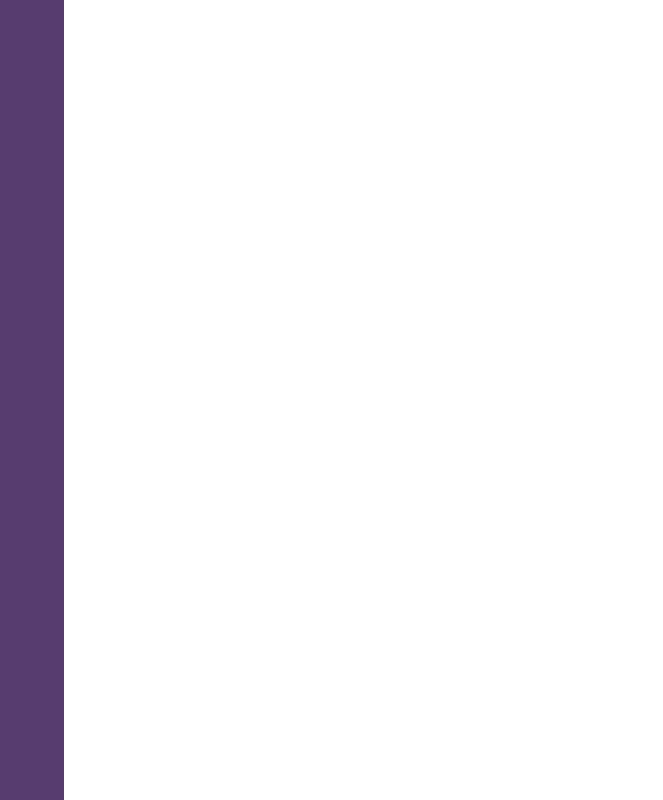
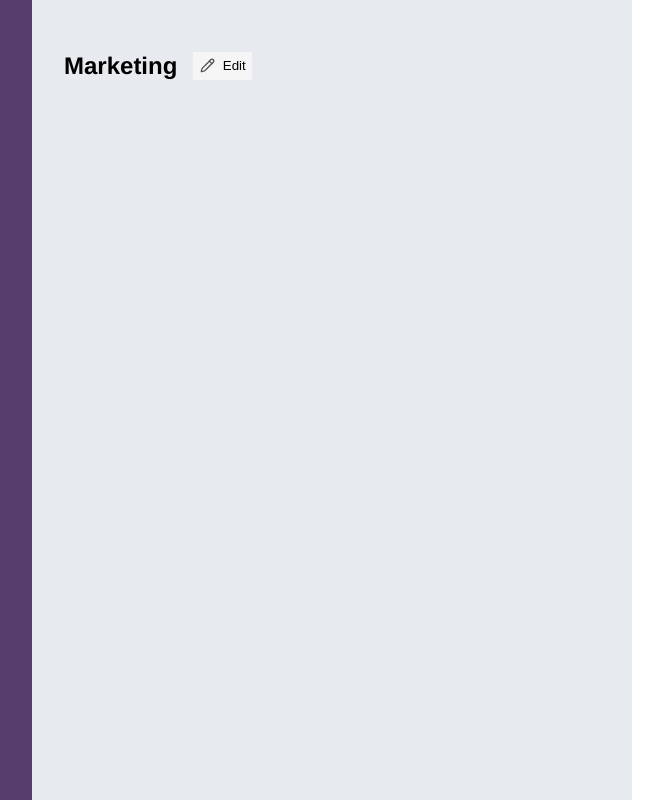
Before and after one commit to IsraelPalomo/todo__list, a Vue app: page / in a window 1280 px wide. Shown: the whole page, without its empty margins (48-711 px from the left). Built offline with nearby package versions, Linux system fonts and the light colour scheme.

Commit message:
feat():add dashboard main

```diff
--- a/package.json
+++ b/package.json
@@ -8,6 +8,7 @@
     "preview": "vite preview"
   },
   "dependencies": {
+    "lucide-vue-next": "^0.57.0",
     "pinia": "^2.0.14",
     "sass": "^1.52.2",
     "vue": "^3.2.25",
--- a/src/components/SideBar.vue
+++ b/src/components/SideBar.vue
@@ -9,7 +9,7 @@
 
 .side__bar {
   height: 100vh;
-  width: 7rem;
+  width: 5rem;
   background-color: $purple;
 }
 </style>
--- a/src/views/Dashboard.vue
+++ b/src/views/Dashboard.vue
@@ -3,22 +3,50 @@
     <section class="dashboard__sidebar">
       <SideBar />
     </section>
-    <section class="dashboard__main"></section>
+    <section class="dashboard__main">
+      <header class="header">
+        <h2 class="title">Marketing</h2>
+        <button class="btn">
+          <Pencil :color="colors.black" :size="15" />Edit
+        </button>
+      </header>
+    </section>
     <section class="dashboard__user-info"></section>
   </div>
 </template>
 
 <script setup lang="ts">
 import SideBar from '../components/Sidebar.vue';
+import { Pencil } from 'lucide-vue-next';
+import { colors } from '../assets/ts/colors';
 </script>
 
 <style scoped lang="scss">
+@import '../assets/scss/main.scss';
 .dashboard {
   display: grid;
-  grid-template-columns: 1fr 1fr 1fr;
+  grid-template-columns: min-content 1fr 1fr;
   width: 100%;
   height: 100vh;
   margin: 0;
   padding: 0;
+  .dashboard__main {
+    padding: 2rem;
+    background-color: $bg;
+    .header {
+      display: flex;
+      align-items: center;
+      gap: 1rem;
+      .btn {
+        height: fit-content;
+        display: flex;
+        align-items: center;
+        gap: 0.5rem;
+        border: none;
+        padding: 0.4rem;
+        background-color: $white;
+      }
+    }
+  }
 }
 </style>
```
Also changed, not shown: 1 other file (tests, documents, lock files or other folders).
